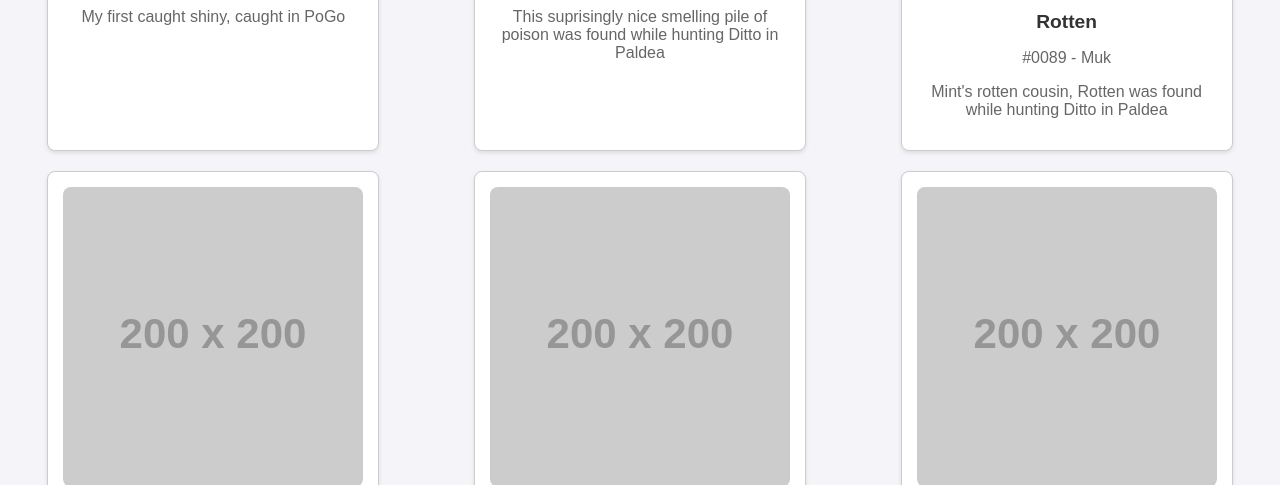
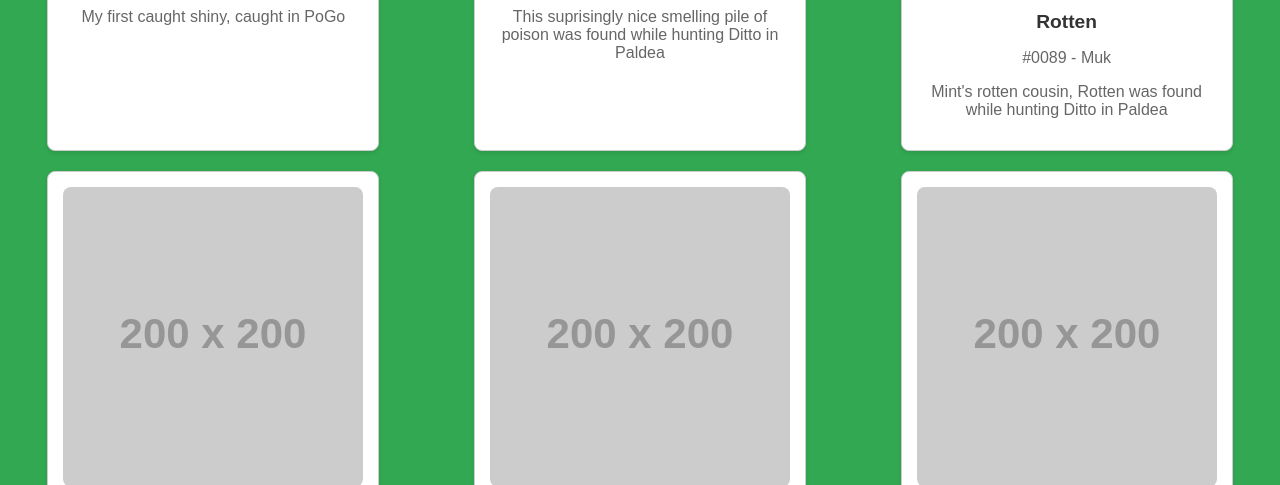
Before and after one commit to Rosesandthorns/Rosies-Shinies, a plain HTML site: page index.html in a window 1280 px wide. Shown: the part 2315-2800 px from the top of the page. Drawn offline with Linux system fonts and the light colour scheme; placeholder pictures from the web are drawn by us.

Commit message:
Update styles.css

```diff
--- a/styles.css
+++ b/styles.css
@@ -2,7 +2,7 @@ body {
     font-family: Arial, sans-serif;
     margin: 0;
     padding: 0;
-    background-color: #f4f4f9;
+    background-color: #32a852;
     color: #333;
 }
 
```
